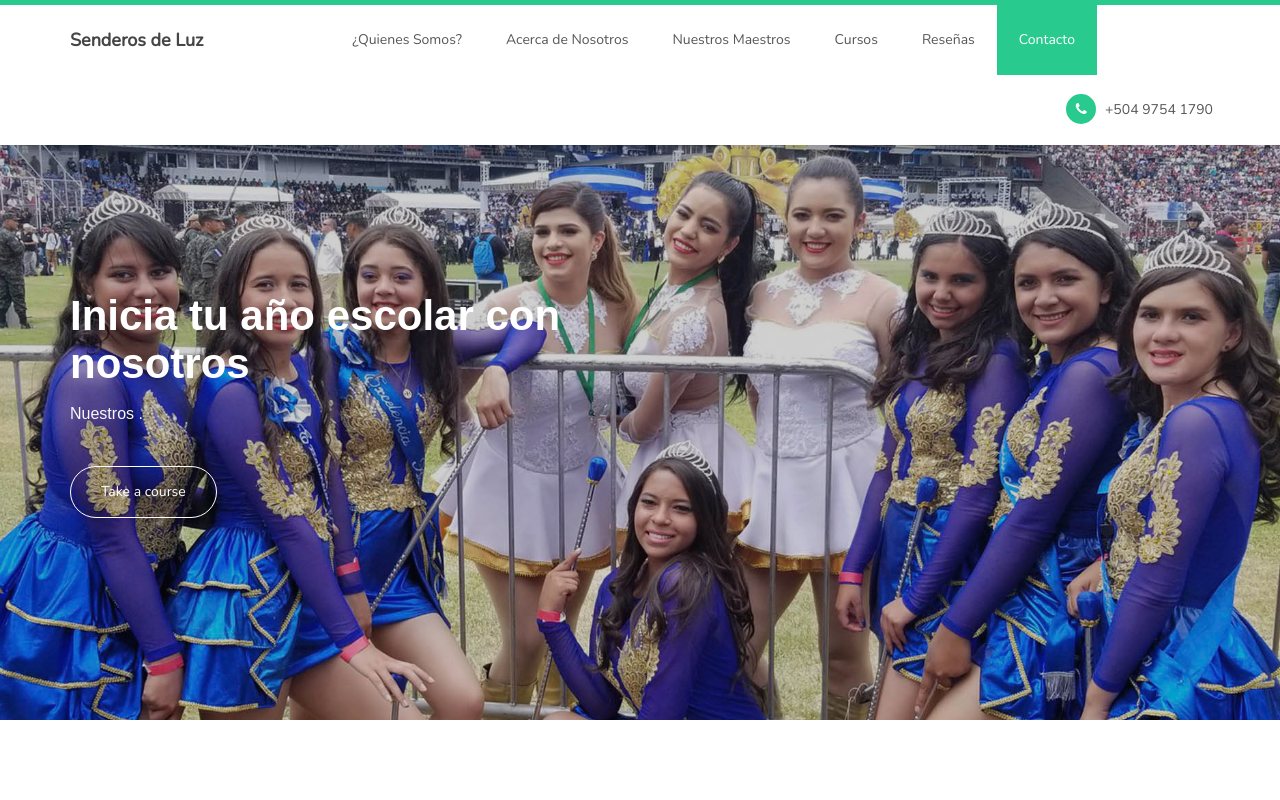
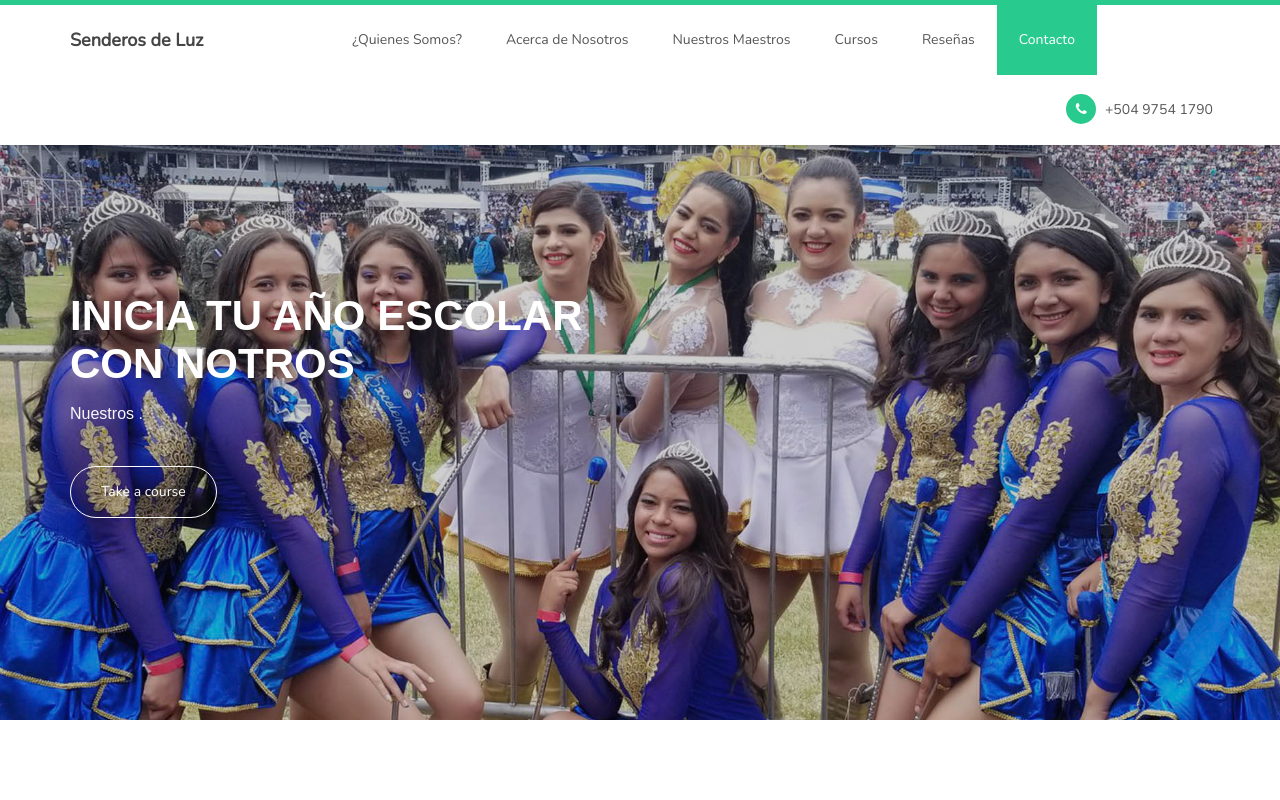
Before and after one commit to instsdl/instituto_SDL, a plain HTML site: page index.html in a window 1280 px wide. Shown: the top 800 px of the page. Drawn offline with nearby package versions, Linux system fonts and the light colour scheme; a web font is replaced by a local one.

Commit message:
Update index.html

```diff
--- a/index.html
+++ b/index.html
@@ -89,7 +89,7 @@
                               <div class="caption">
                                    <div class="container">
                                         <div class="col-md-6 col-sm-12">
-                                             <h1>Inicia tu año escolar con nosotros</h1>
+                                             <h1>INICIA TU AÑO ESCOLAR CON NOTROS</h1>
                                              <h3>Nuestros .</h3>
                                              <a href="#courses" class="section-btn btn btn-default smoothScroll">Take a course</a>
                                         </div>
```
